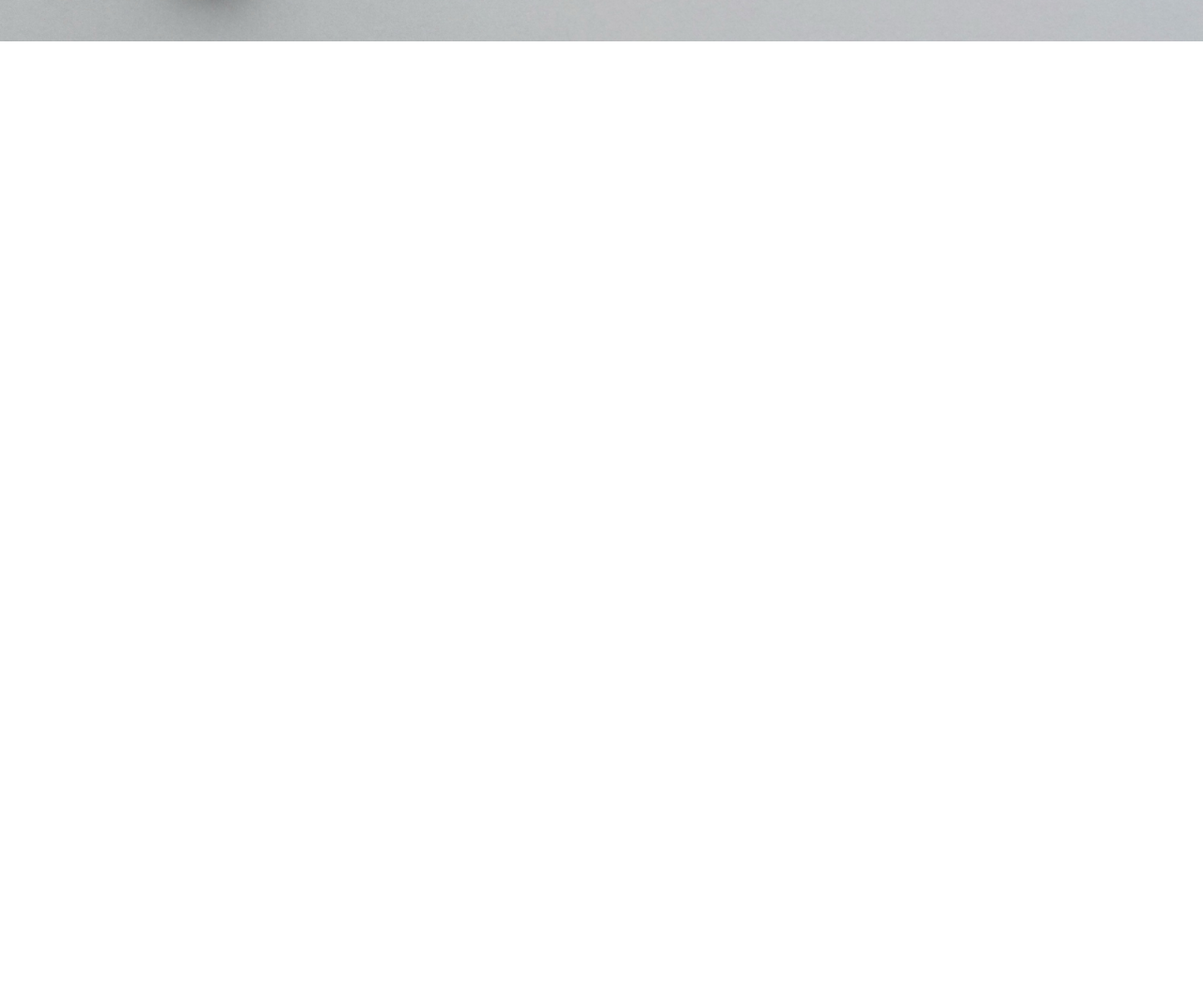
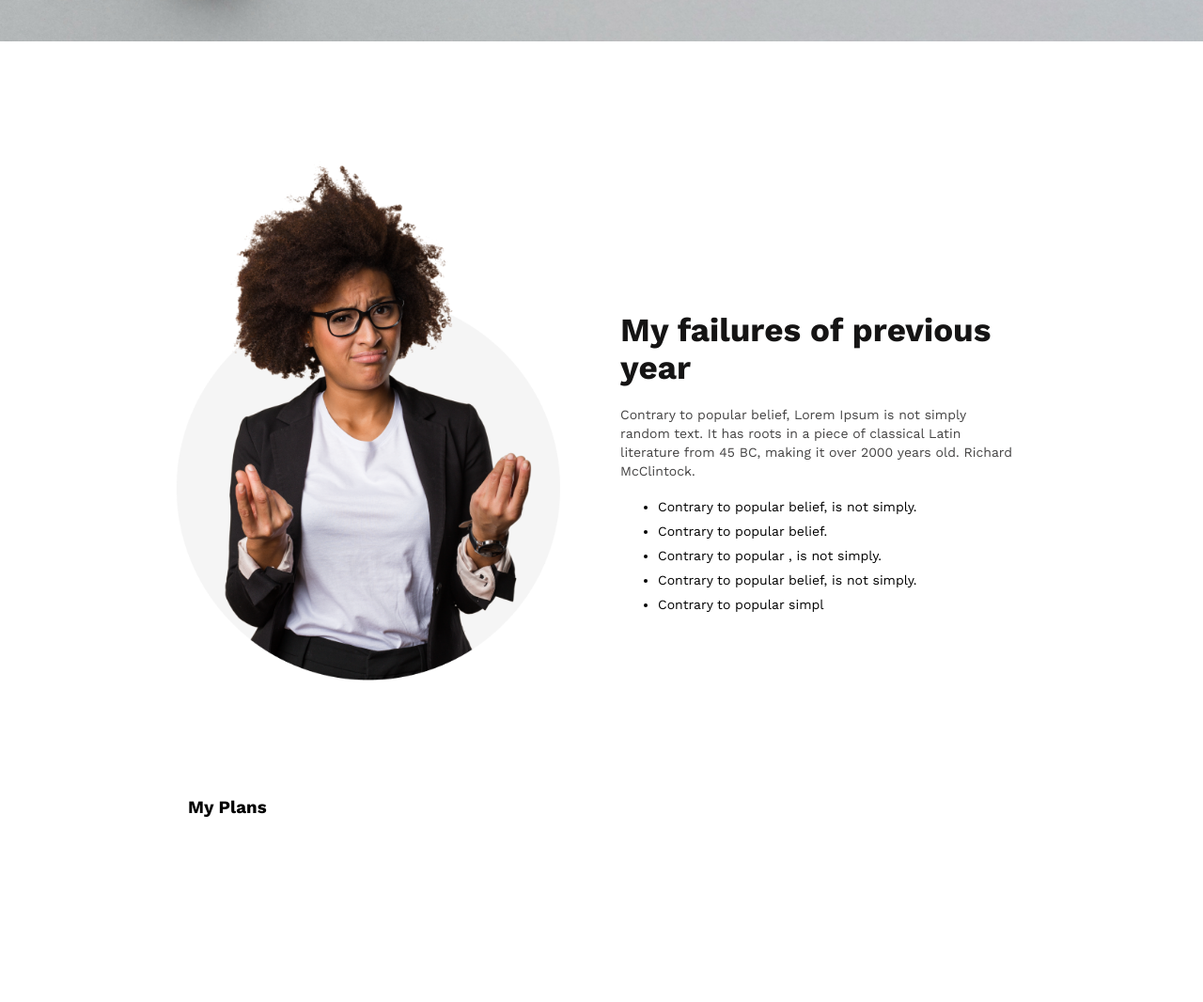
Before and after one commit to MH-Fahim11/new-year-new-me, a plain HTML site: page index.html in a window 1280 px wide. Shown: the part 556-1622 px from the top of the page at 94% size. Before the commit the page ends 800 px from the top, so only its background shows below. Drawn offline with nearby package versions, Linux system fonts and the light colour scheme.

Commit message:
main sec part add

```diff
--- a/index.html
+++ b/index.html
@@ -5,14 +5,14 @@
     <meta http-equiv="X-UA-Compatible" content="IE=edge">
     <meta name="viewport" content="width=device-width, initial-scale=1.0">
     <link rel="stylesheet" href="styles/style.css">
-    <link rel="preconnect" href="https://fonts.googleapis.com"><link rel="preconnect" href="https://fonts.gstatic.com" crossorigin><link href="https://fonts.googleapis.com/css2?family=Work+Sans:wght@400;700&display=swap" rel="stylesheet">
+    <link rel="preconnect" href="https://fonts.googleapis.com"><link rel="preconnect" href="https://fonts.gstatic.com" crossorigin><link href="https://fonts.googleapis.com/css2?family=Work+Sans:wght@400;600;700&display=swap" rel="stylesheet">
     <title>New Year New Me</title>
 </head>
 
 <body>
     <header>
         <div class="header-container">
-            <h1>All Thinks Are
+            <h1 class="head-title">All Thinks Are
                 Possible If You
                 believe</h1>
             <p>There are many variations of passages of Lorem Ipsum available, but the majority have suffered alteration in some form, by injected humour, or randomised words</p>
@@ -20,6 +20,54 @@
         </div>
 
     </header>
+    <main>
+        <div class="my-failures">
+            <div>
+                <img src="images/person.png" alt="" >
+            </div>
+            <div class="mistake-sec">
+                <h2 class="main-part-header">My failures of
+                    previous year</h2>
+                <p class="main-part-peragraph">Contrary to popular belief, Lorem Ipsum is not
+                    simply random text. It has roots in a piece of
+                    classical Latin literature from 45 BC, making it over
+                    2000 years old. Richard McClintock.</p>
+                <ul class="list-of-failures">
+                    <li>Contrary to popular belief, is not simply.</li>
+                    <li>Contrary to popular belief.</li>
+                    <li>Contrary to popular , is not simply.</li>
+                    <li>Contrary to popular belief, is not simply.</li>
+                    <li>Contrary to popular simpl</li>
+                </ul>
+            </div>
+        </div>
+        <!--My plans-->
+        <div class="my-plans-container">
+            <h3>My Plans</h3>
+            <div class="my-plans">
+                <div>
+                    <img src="" alt="">
+                    <h4></h4>
+                    <p></p>
+                </div>
+                <div>
+                    <img src="" alt="">
+                    <h4></h4>
+                    <p></p>
+                </div>
+                <div>
+                    <img src="" alt="">
+                    <h4></h4>
+                    <p></p>
+                </div>
+                <div>
+                    <img src="" alt="">
+                    <h4></h4>
+                    <p></p>
+                </div>
+            </div>
+        </div>
+    </main>
 
 </body>
 
--- a/styles/style.css
+++ b/styles/style.css
@@ -16,7 +16,7 @@ header{
     padding-left: 650px;
     padding-right: 150px;
 }
-.header-container h1{
+.head-title{
     font-weight: 700;
     font-size: 60px;
     color: #151414;
@@ -40,3 +40,43 @@ header{
     font-size: 18px;
     color: #FFFFFF;
 }
+/* Main part of website */
+.my-failures{
+    display: flex;
+    align-items: center;
+    padding: 120px 200px 0px 170px;
+}
+.my-failures img{
+    height: 560px;
+}
+.mistake-sec{
+    padding-left:50px ;
+    padding-top: 100px;
+}
+.main-part-header{
+    font-weight: 700;
+    font-size: 35px;
+    color: #151414;
+    line-height: 40px;
+    padding-right: 20px;
+}
+.main-part-peragraph{
+    padding-top: 20px ;
+    padding-bottom: 20px;
+    font-weight: 300;
+    font-size: 14px;
+    color: #444343;
+    line-height: 20px;
+}
+.list-of-failures{
+    font-weight: 300;
+    font-size: 14px;
+
+}
+.list-of-failures li{
+    padding-bottom: 10px;
+}
+
+.my-plans-container{
+    padding: 120px 200px;
+}
```
